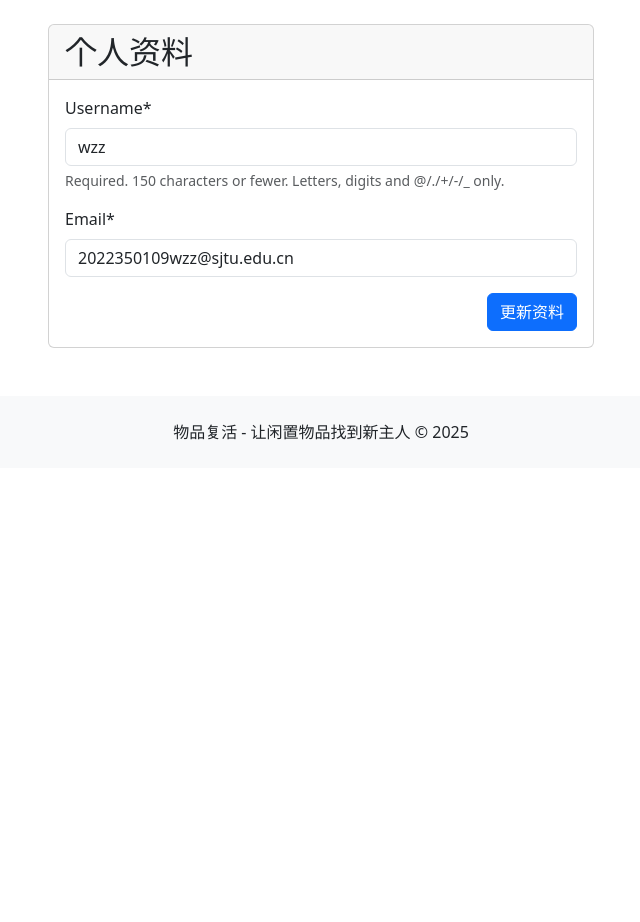
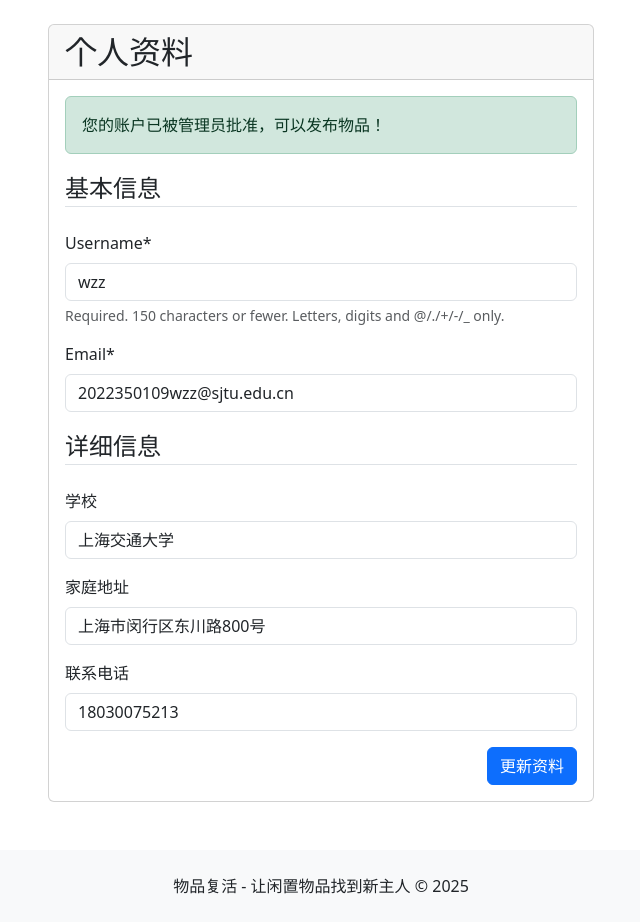
Before and after one commit to Zhenzhi-Wang-2004/item_revive, a Django app: page /profile/ in a window 1280 px wide. Shown: the part 56-978 px from the top of the page, without its empty margins (319-959 px from the left). Before the commit the page ends 496 px from the top, so only its background shows below. Run offline with Django 5.2, Linux system fonts and the light colour scheme; a user stored in the database is signed in; data comes from the database, SQL or seed files in the repository; both versions use the stored data as it was after the commit; some libraries are stand-ins or nearby versions.

Commit message:
V2-满足所有需求

```diff
--- a/items/forms.py
+++ b/items/forms.py
@@ -1,5 +1,5 @@
 from django import forms
-from .models import Item, ItemType, Attribute
+from .models import Item, ItemType, Profile
 from django.contrib.auth.forms import UserCreationForm
 from django.contrib.auth.models import User
 
@@ -83,7 +83,10 @@ class DynamicItemForm(forms.ModelForm):
         return cleaned_data
 
 class UserRegisterForm(UserCreationForm):
-    email = forms.EmailField()
+    email = forms.EmailField(required=True)
+    school = forms.CharField(max_length=100, required=True, label='学校')
+    home_address = forms.CharField(max_length=200, required=True, label='家庭地址')
+    phone_number = forms.CharField(max_length=20, required=True, label='联系电话')
 
     class Meta:
         model = User
@@ -95,3 +98,8 @@ class UserUpdateForm(forms.ModelForm):
     class Meta:
         model = User
         fields = ['username', 'email']
+
+class ProfileUpdateForm(forms.ModelForm):
+    class Meta:
+        model = Profile
+        fields = ['school', 'home_address', 'phone_number']
--- a/items/models.py
+++ b/items/models.py
@@ -1,6 +1,23 @@
 from django.db import models
 from django.contrib.auth.models import User
 from django.urls import reverse
+
+class Profile(models.Model):
+    """用户扩展模型，添加额外的用户信息和审批状态"""
+    user = models.OneToOneField(User, on_delete=models.CASCADE, verbose_name="用户")
+    school = models.CharField(max_length=100, verbose_name="学校", blank=True)
+    home_address = models.CharField(max_length=200, verbose_name="家庭地址", blank=True)
+    phone_number = models.CharField(max_length=20, verbose_name="联系电话", blank=True)
+    is_approved = models.BooleanField(default=False, verbose_name="是否已批准")
+    created_at = models.DateTimeField(auto_now_add=True, verbose_name="创建时间")
+    updated_at = models.DateTimeField(auto_now=True, verbose_name="更新时间")
+
+    def __str__(self):
+        return f"{self.user.username} 的资料"
+
+    class Meta:
+        verbose_name = "用户资料"
+        verbose_name_plural = "用户资料"
 
 class ItemType(models.Model):
     """物品类型模型，存储类型名称及属性配置，如书籍、电子产品、食品"""
--- a/items/templates/items/profile.html
+++ b/items/templates/items/profile.html
@@ -10,9 +10,27 @@
                 <h2 class="mb-0">个人资料</h2>
             </div>
             <div class="card-body">
+                <!-- 用户批准状态 -->
+                {% if user.profile.is_approved %}
+                    <div class="alert alert-success" role="alert">
+                        您的账户已被管理员批准，可以发布物品！
+                    </div>
+                {% else %}
+                    <div class="alert alert-warning" role="alert">
+                        您的账户尚未被管理员批准，暂时无法发布物品。请耐心等待审核。
+                    </div>
+                {% endif %}
+
                 <form method="post">
                     {% csrf_token %}
-                    {{ u_form|crispy }}
+                    <fieldset class="form-group">
+                        <legend class="border-bottom mb-4">基本信息</legend>
+                        {{ u_form|crispy }}
+                    </fieldset>
+                    <fieldset class="form-group">
+                        <legend class="border-bottom mb-4">详细信息</legend>
+                        {{ p_form|crispy }}
+                    </fieldset>
                     <div class="d-grid gap-2 d-md-flex justify-content-md-end">
                         <button type="submit" class="btn btn-primary">更新资料</button>
                     </div>
--- a/items/views.py
+++ b/items/views.py
@@ -7,8 +7,8 @@ from django.contrib.auth.decorators import login_required
 from django.contrib import messages
 from django.views.generic import ListView, DetailView, CreateView, UpdateView, DeleteView
 from django.http import JsonResponse
-from .models import Item, ItemType
-from .forms import DynamicItemForm, UserRegisterForm, UserUpdateForm
+from .models import Item, ItemType, Profile
+from .forms import DynamicItemForm, UserRegisterForm, UserUpdateForm, ProfileUpdateForm
 from django.db.models import Q
 
 def home(request): # 首页视图 (函数视图)
@@ -80,9 +80,17 @@ def register(request): # 用户注册视图 (函数视图)
     if request.method == 'POST':
         form = UserRegisterForm(request.POST)
         if form.is_valid():
-            form.save()
+            user = form.save()
+            # 创建用户资料并填充注册时提供的额外信息
+            profile = Profile.objects.create(
+                user=user,
+                school=form.cleaned_data.get('school'),
+                home_address=form.cleaned_data.get('home_address'),
+                phone_number=form.cleaned_data.get('phone_number'),
+                is_approved=False  # 默认未批准
+            )
             username = form.cleaned_data.get('username')
-            messages.success(request, f'账户 {username} 已创建，请登录！')
+            messages.success(request, f'账户 {username} 已创建，请等待管理员批准！')
             return redirect('login')
     else:
         form = UserRegisterForm()
@@ -92,6 +100,13 @@ class ItemCreateView(LoginRequiredMixin, CreateView):
     model = Item
     form_class = DynamicItemForm  # 使用动态表单
     template_name = 'items/item_form.html'
+
+    def dispatch(self, request, *args, **kwargs):
+        # 检查用户是否已被批准
+        if hasattr(request.user, 'profile') and not request.user.profile.is_approved:
+            messages.error(request, '您的账户尚未被管理员批准，无法发布物品！')
+            return redirect('home')
+        return super().dispatch(request, *args, **kwargs)
 
     def get_form_kwargs(self):
         kwargs = super().get_form_kwargs()
@@ -123,6 +138,13 @@ class ItemUpdateView(LoginRequiredMixin, UserPassesTestMixin, UpdateView):
     form_class = DynamicItemForm  # 使用动态表单
     template_name = 'items/item_form.html'
 
+    def dispatch(self, request, *args, **kwargs):
+        # 检查用户是否已被批准
+        if hasattr(request.user, 'profile') and not request.user.profile.is_approved:
+            messages.error(request, '您的账户尚未被管理员批准，无法更新物品！')
+            return redirect('home')
+        return super().dispatch(request, *args, **kwargs)
+
     def get_form_kwargs(self):
         kwargs = super().get_form_kwargs()
         # 确保表单能正确接收 POST 数据以生成动态字段
@@ -153,19 +175,24 @@ class ItemUpdateView(LoginRequiredMixin, UserPassesTestMixin, UpdateView):
         return self.request.user == item.owner
 
 @login_required
-def profile(request): # 用户资料视图 (函数视图)
+def profile(request):
     if request.method == 'POST':
         u_form = UserUpdateForm(request.POST, instance=request.user)
-        if u_form.is_valid():
+        p_form = ProfileUpdateForm(request.POST, instance=request.user.profile)
+        if u_form.is_valid() and p_form.is_valid():
             u_form.save()
-            messages.success(request, f'您的账户信息已更新')
+            p_form.save()
+            messages.success(request, '您的资料已更新！')
             return redirect('profile')
     else:
         u_form = UserUpdateForm(instance=request.user)
+        p_form = ProfileUpdateForm(instance=request.user.profile)
 
     context = {
-        'u_form': u_form
+        'u_form': u_form,
+        'p_form': p_form
     }
+
     return render(request, 'items/profile.html', context)
 
 @login_required
```
Also changed, not shown: items/admin.py (+28 -3 lines), db.sqlite3, items/migrations/0002_profile.py (added).
